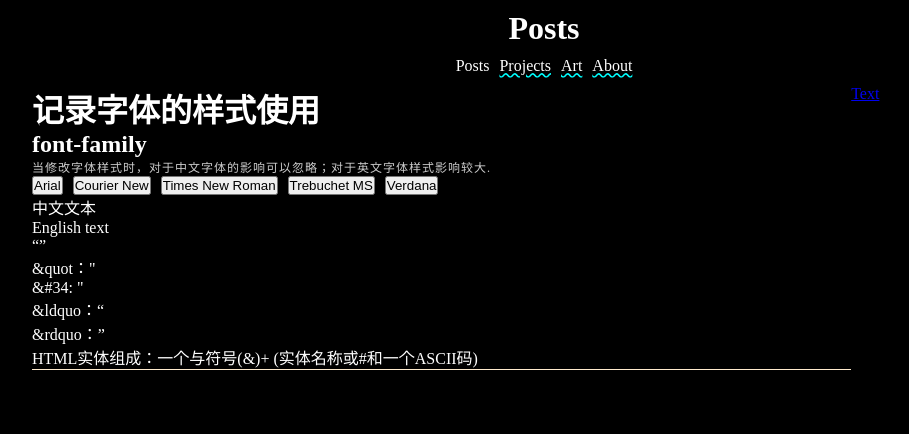
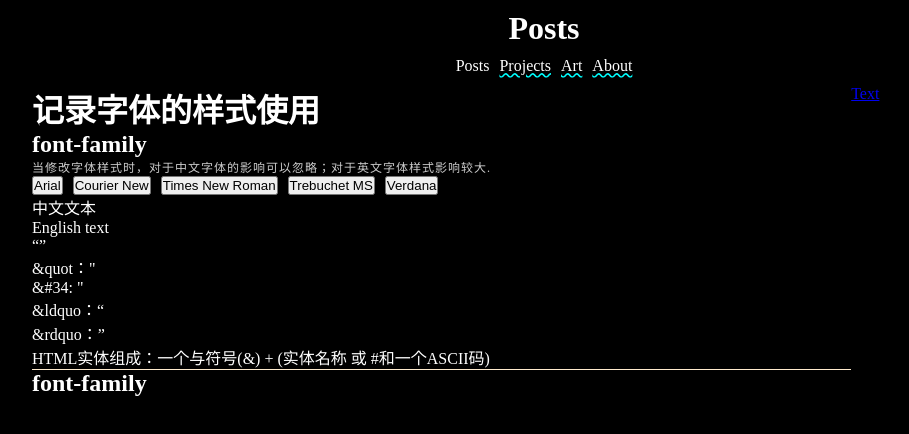
Before and after one commit to linround/me, a Next.js app: page /posts/css/text in a window 1280 px wide. Shown: the top 434 px of the page, without its empty margins (96-1005 px from the left). Built offline with nearby package versions, Linux system fonts and the light colour scheme.

Commit message:
stage: post-text

```diff
--- a/app/posts/css/text/fontFamily.tsx
+++ b/app/posts/css/text/fontFamily.tsx
@@ -10,7 +10,6 @@ export function FontFamily(){
     <>
       <h2>font-family</h2>
       <p className={commonStyle.desc}>
-
         当修改字体样式时，对于中文字体的影响可以忽略；对于英文字体样式影响较大.
       </p>
       <div className={style.fontFamilyOptions}>
@@ -27,7 +26,7 @@ export function FontFamily(){
         <p>&#34: &#34;</p>
         <p>&ldquo：&ldquo;</p>
         <p>&rdquo：&rdquo;</p>
-        <p>HTML实体组成：一个与符号(&)+ (实体名称或#和一个ASCII码)</p>
+        <p>HTML实体组成：一个与符号(&) + (实体名称 或 #和一个ASCII码)</p>
       </article>
       <div className={commonStyle.hr} />
     </>
--- /dev/null
+++ b/app/posts/css/text/fontStyle.tsx
@@ -0,0 +1,7 @@
+export function FontStyle(){
+  return (
+    <>
+      <h2>font-family</h2>
+    </>
+  )
+}
--- a/app/posts/css/text/page.tsx
+++ b/app/posts/css/text/page.tsx
@@ -1,6 +1,7 @@
 import style from './page.module.css'
 import {text} from "@/lib/css";
 import {FontFamily} from "@/app/posts/css/text/fontFamily";
+import {FontStyle} from "@/app/posts/css/text/fontStyle";
 export const metadata = {
   title: 'FontFamily',
 }
@@ -9,6 +10,7 @@ export default function page() {
     <div className={style.container}>
       <h1 className={''}>{text.desc}</h1>
       <FontFamily />
+      <FontStyle />
     </div>
   )
 }
```
Also changed, not shown: app/posts/css/text/fontStyle.module.css (added).
